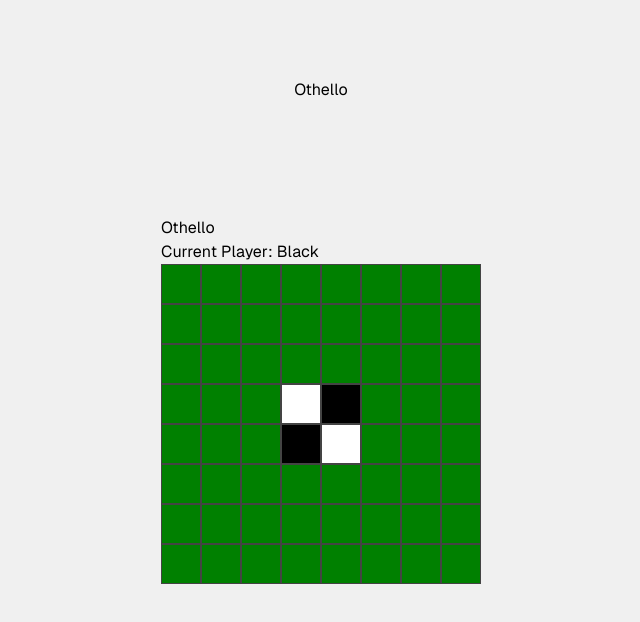
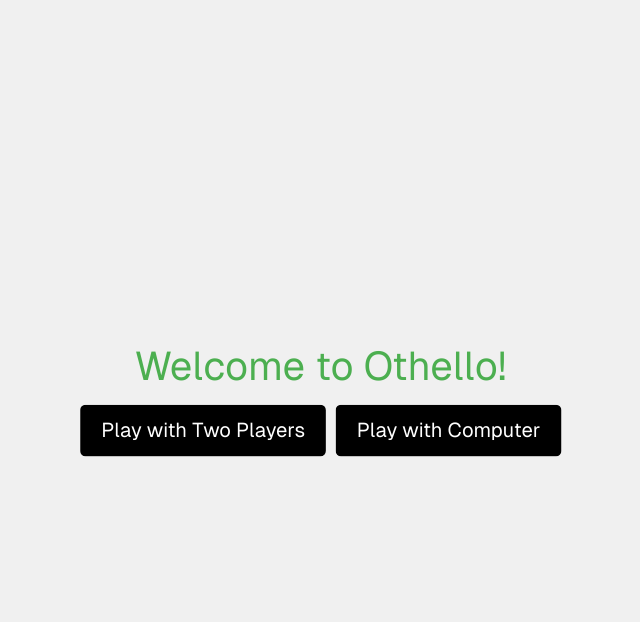
Before and after one commit to dmorocho/othello, a Next.js app in the folder Desktop/othello/: page / in a window 1280 px wide. Shown: the top 622 px of the page, without its empty margins (319-959 px from the left). Built offline with nearby package versions, Linux system fonts and the light colour scheme.

Commit message:
add welcome screen and player buttons

```diff
--- a/Desktop/othello/app/components/Board.jsx
+++ b/Desktop/othello/app/components/Board.jsx
@@ -1,5 +1,6 @@
 "use client"
-import { useState, useEffect } from "react";
+import React, { useState, useEffect } from "react";
+import WelcomeScreen from './WelcomeScreen';
 
 const BOARD_SIZE = 8;
 const EMPTY = null;
@@ -9,6 +10,7 @@ const WHITE = "W";
 const Board = () => {
   const [board, setBoard] = useState([]);
   const [currentPlayer, setCurrentPlayer] = useState(BLACK);
+  const [showWelcome, setShowWelcome] = useState(true);
 
   useEffect(() => {
     initializeBoard();
@@ -89,8 +91,17 @@ const Board = () => {
     setCurrentPlayer(currentPlayer === BLACK ? WHITE : BLACK);
   };
 
+  const startGame = () => {
+    setShowWelcome(false);
+    initializeBoard();
+  };
+
   return (
     <div>
+      {showWelcome ? (
+        <WelcomeScreen onStart={startGame} />
+      ) : (
+        <>
           <h1>Othello</h1>
           <h2>Current Player: {currentPlayer === BLACK ? "Black" : "White"}</h2>
           <div style={{ display: "grid", gridTemplateColumns: `repeat(${BOARD_SIZE}, 40px)` }}>
@@ -113,6 +124,8 @@ const Board = () => {
           ))
           )}
           </div>
+        </>
+      )}
     </div>
   );
 };
--- /dev/null
+++ b/Desktop/othello/app/components/WelcomeScreen.jsx
@@ -0,0 +1,46 @@
+import React, { useEffect } from 'react';
+import '../styles/WelcomeScreen.css';
+
+const WelcomeScreen = ({ onStart }) => {
+  useEffect(() => {
+    const styleSheet = createStyleSheet();
+    document.head.appendChild(styleSheet);
+
+    return () => {
+      document.head.removeChild(styleSheet);
+    };
+  }, []);
+
+  const handlePlayerChoice = (mode) => {
+    onStart(mode);
+  };
+
+  return (
+    <div className="welcome-container">
+      <h1 className="welcome-title">Welcome to Othello!</h1>
+      <button onClick={() => handlePlayerChoice('twoPlayers')} className="start-button">Play with Two Players</button>
+      <button onClick={() => handlePlayerChoice('computer')} className="start-button">Play with Computer</button>
+    </div>
+  );
+};
+
+// Function to create a style element
+const createStyleSheet = () => {
+  const styleSheet = document.createElement("style");
+  styleSheet.type = "text/css";
+  styleSheet.innerText = `
+    @keyframes fadeIn {
+      from {
+        opacity: 0;
+        transform: translateY(-20px);
+      }
+      to {
+        opacity: 1;
+        transform: translateY(0);
+      }
+    }
+  `;
+  return styleSheet;
+};
+
+export default WelcomeScreen;
--- a/Desktop/othello/app/page.tsx
+++ b/Desktop/othello/app/page.tsx
@@ -3,9 +3,8 @@ import GameBoard from "./components/Board"
 
 export default function Home() {
   return (
-    <div className="grid grid-rows-[20px_1fr_20px] items-center justify-items-center min-h-screen p-8 pb-20 gap-16 sm:p-20 font-[family-name:var(--font-geist-sans)]">
-      <p>Othello</p>
-      <GameBoard />
+    <div className="flex items-center justify-center min-h-screen p-8 pb-20 gap-16 sm:p-20 font-[family-name:var(--font-geist-sans)]">
+        <GameBoard />
     </div>
   );
 }
--- /dev/null
+++ b/Desktop/othello/app/styles/WelcomeScreen.css
@@ -0,0 +1,54 @@
+.welcome-container {
+    text-align: center;
+    margin: 20px;
+    opacity: 0;
+    transform: translateY(-20px);
+    transition: opacity 0.5s ease, transform 0.5s ease;
+    animation: fadeIn 0.5s forwards;
+  }
+
+  .welcome-title {
+    font-size: 2.5em;
+    color: #4CAF50;
+    animation: bounce 1s;
+  }
+
+  .start-button {
+    padding: 10px 20px;
+    margin: 10px;
+    font-size: 1.2em;
+    background-color: #000;
+    color: white;
+    border: none;
+    border-radius: 5px;
+    cursor: pointer;
+    transition: background-color 0.3s;
+    animation: pulse 1s infinite;
+  }
+
+  .start-button:hover {
+    background-color: #4CAF50;
+  }
+
+  /* Keyframes for bounce animation */
+  @keyframes bounce {
+    0%, 20%, 50%, 80%, 100% {
+      transform: translateY(0);
+    }
+    40% {
+      transform: translateY(-10px);
+    }
+    60% {
+      transform: translateY(-5px);
+    }
+  }
+
+  /* Keyframes for pulse animation */
+  @keyframes pulse {
+    0%, 100% {
+      transform: scale(1);
+    }
+    50% {
+      transform: scale(1.05);
+    }
+  }
```
Lines whose indentation alone changed are shown as unchanged.
